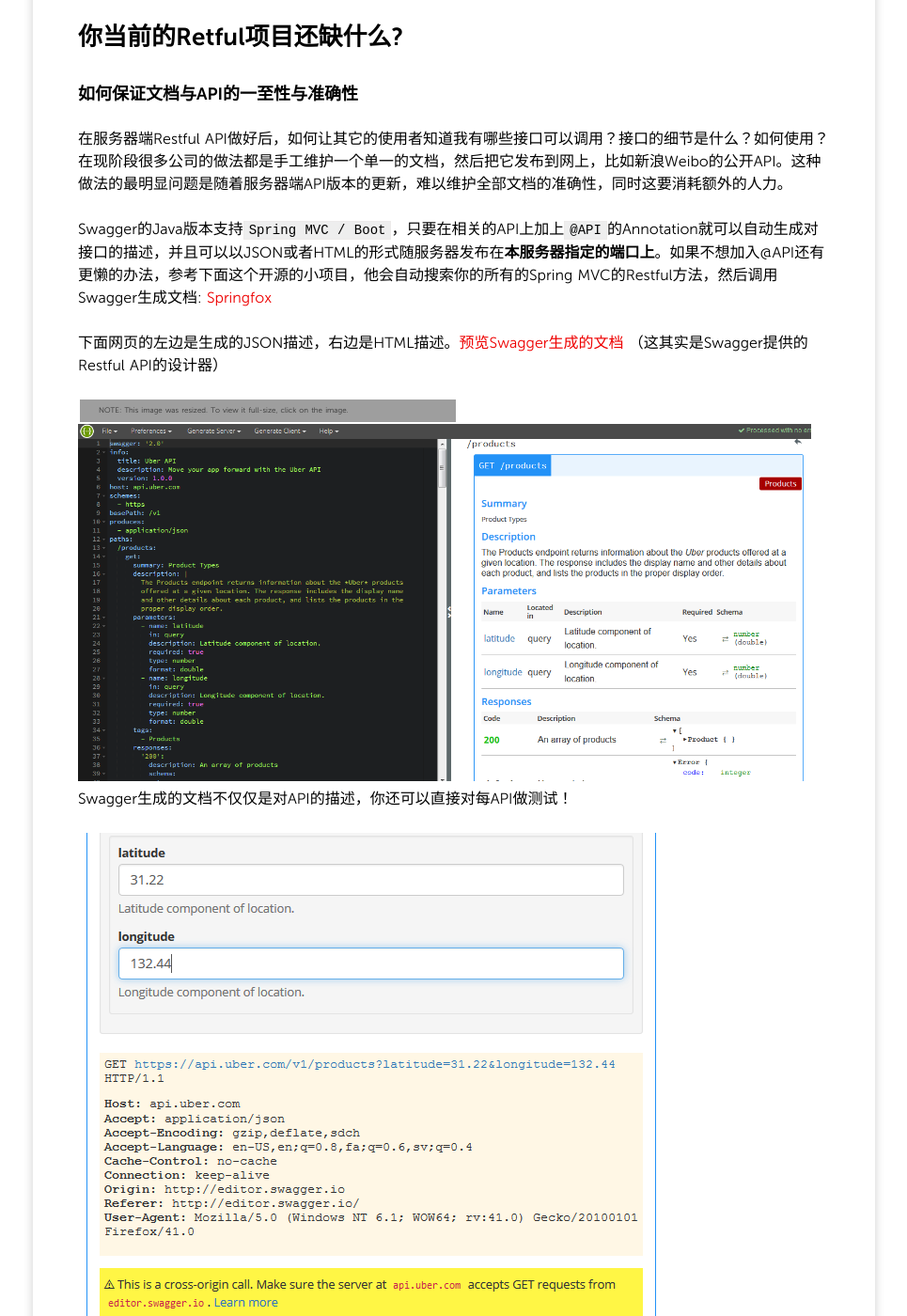
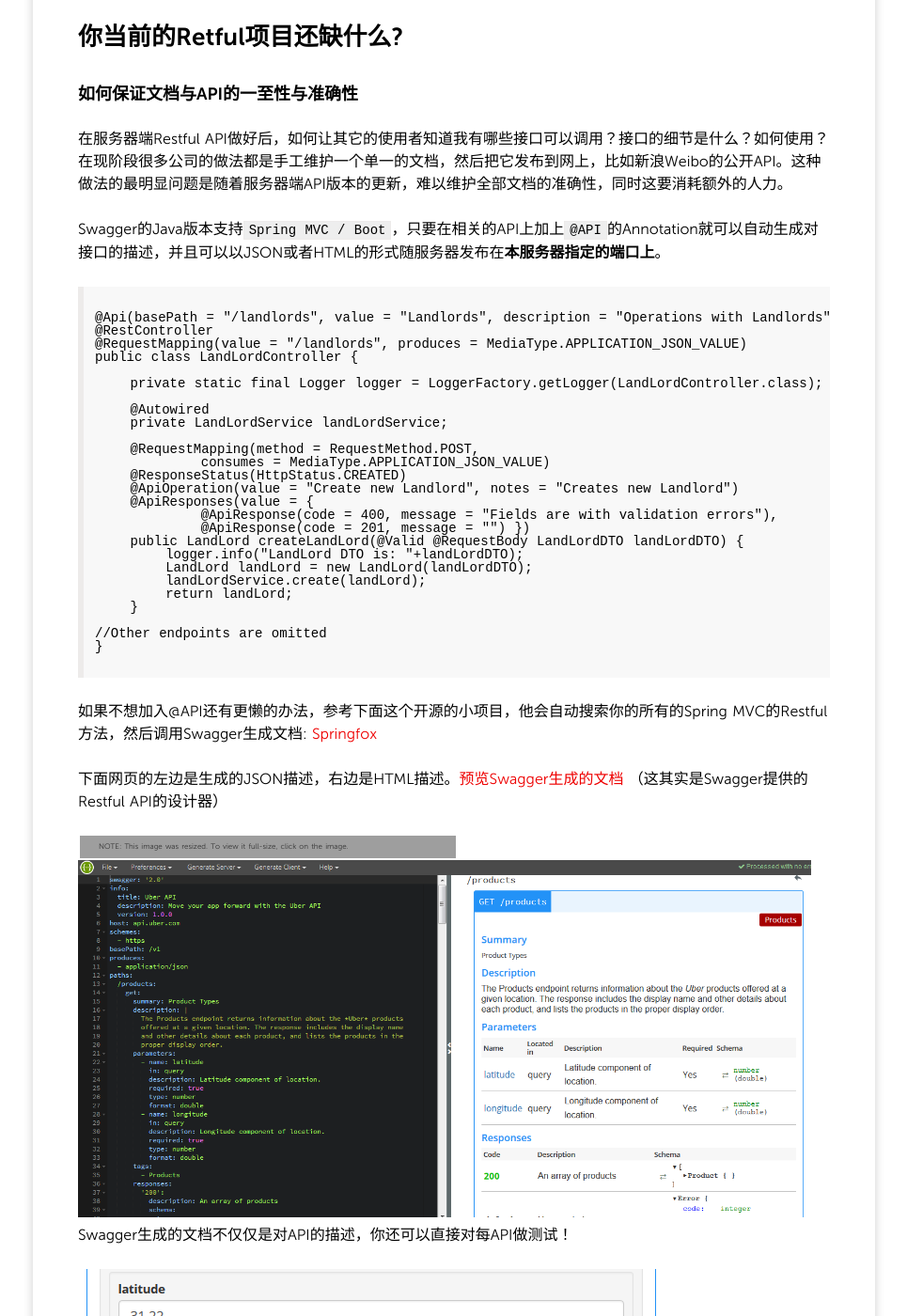
Before and after one commit to dashjim/dashjim.github.com, a Jekyll site: the page built from _posts/2015/2015-10-12-[Jim谈架构]用Swagger实现Restful服务的发现与发布.md, in a window 1280 px wide and 1400 px high, scrolled down 296 px. Shown: the whole window at 94% size, without its empty margins (157-1122 px from the left). Built offline with Jekyll 4.4.1, drawn with Linux system fonts in a browser that asks for light colours; nearby versions of some CDN libraries; Markdown is read by kramdown in place of the engine named in the settings; comment, search, counter and statistics services are not loaded; some of the changed text lies outside the part shown; grey boxes are pictures that could not be loaded.

Commit message:
Update 2015-10-12-[Jim谈架构]用Swagger实现Restful服务的发现与发布.md

````diff
--- a/_posts/2015/2015-10-12-[Jim谈架构]用Swagger实现Restful服务的发现与发布.md
+++ b/_posts/2015/2015-10-12-[Jim谈架构]用Swagger实现Restful服务的发现与发布.md
@@ -18,7 +18,40 @@
 
 在服务器端Restful API做好后，如何让其它的使用者知道我有哪些接口可以调用？接口的细节是什么？如何使用？在现阶段很多公司的做法都是手工维护一个单一的文档，然后把它发布到网上，比如新浪Weibo的公开API。这种做法的最明显问题是随着服务器端API版本的更新，难以维护全部文档的准确性，同时这要消耗额外的人力。
 
-Swagger的Java版本支持`Spring MVC / Boot`，只要在相关的API上加上`@API`的Annotation就可以自动生成对接口的描述，并且可以以JSON或者HTML的形式随服务器发布在**本服务器指定的端口上**。如果不想加入@API还有更懒的办法，参考下面这个开源的小项目，他会自动搜索你的所有的Spring MVC的Restful方法，然后调用Swagger生成文档: [Springfox](http://www.hascode.com/2015/07/integrating-swagger-into-a-spring-boot-restful-webservice-with-springfox/)
+Swagger的Java版本支持`Spring MVC / Boot`，只要在相关的API上加上`@API`的Annotation就可以自动生成对接口的描述，并且可以以JSON或者HTML的形式随服务器发布在**本服务器指定的端口上**。
+
+```
+
+@Api(basePath = "/landlords", value = "Landlords", description = "Operations with Landlords", produces = "application/json")
+@RestController
+@RequestMapping(value = "/landlords", produces = MediaType.APPLICATION_JSON_VALUE)
+public class LandLordController {
+
+    private static final Logger logger = LoggerFactory.getLogger(LandLordController.class);
+
+    @Autowired
+    private LandLordService landLordService;
+
+    @RequestMapping(method = RequestMethod.POST,
+            consumes = MediaType.APPLICATION_JSON_VALUE)
+    @ResponseStatus(HttpStatus.CREATED)
+    @ApiOperation(value = "Create new Landlord", notes = "Creates new Landlord")
+    @ApiResponses(value = {
+            @ApiResponse(code = 400, message = "Fields are with validation errors"),
+            @ApiResponse(code = 201, message = "") })
+    public LandLord createLandLord(@Valid @RequestBody LandLordDTO landLordDTO) {
+        logger.info("LandLord DTO is: "+landLordDTO);
+        LandLord landLord = new LandLord(landLordDTO);
+        landLordService.create(landLord);
+        return landLord;
+    }
+
+//Other endpoints are omitted
+}
+
+```
+
+如果不想加入@API还有更懒的办法，参考下面这个开源的小项目，他会自动搜索你的所有的Spring MVC的Restful方法，然后调用Swagger生成文档: [Springfox](http://www.hascode.com/2015/07/integrating-swagger-into-a-spring-boot-restful-webservice-with-springfox/)
 
 下面网页的左边是生成的JSON描述，右边是HTML描述。[预览Swagger生成的文档](http://editor.swagger.io/#/) （这其实是Swagger提供的Restful API的设计器）
 
````
Also changed, not shown: other parts of _posts/2015/2015-10-12-[Jim谈架构]用Swagger实现Restful服务的发现与发布.md (+2 -2 lines).
